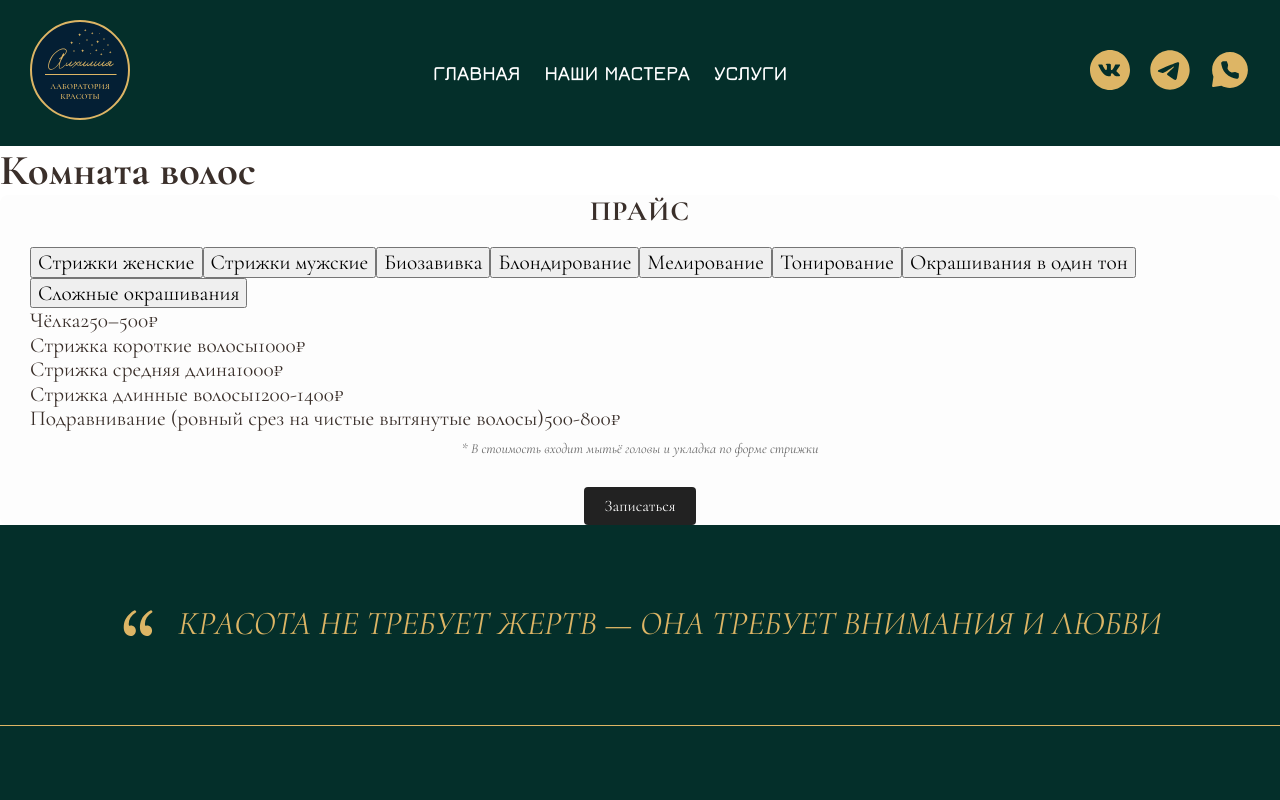
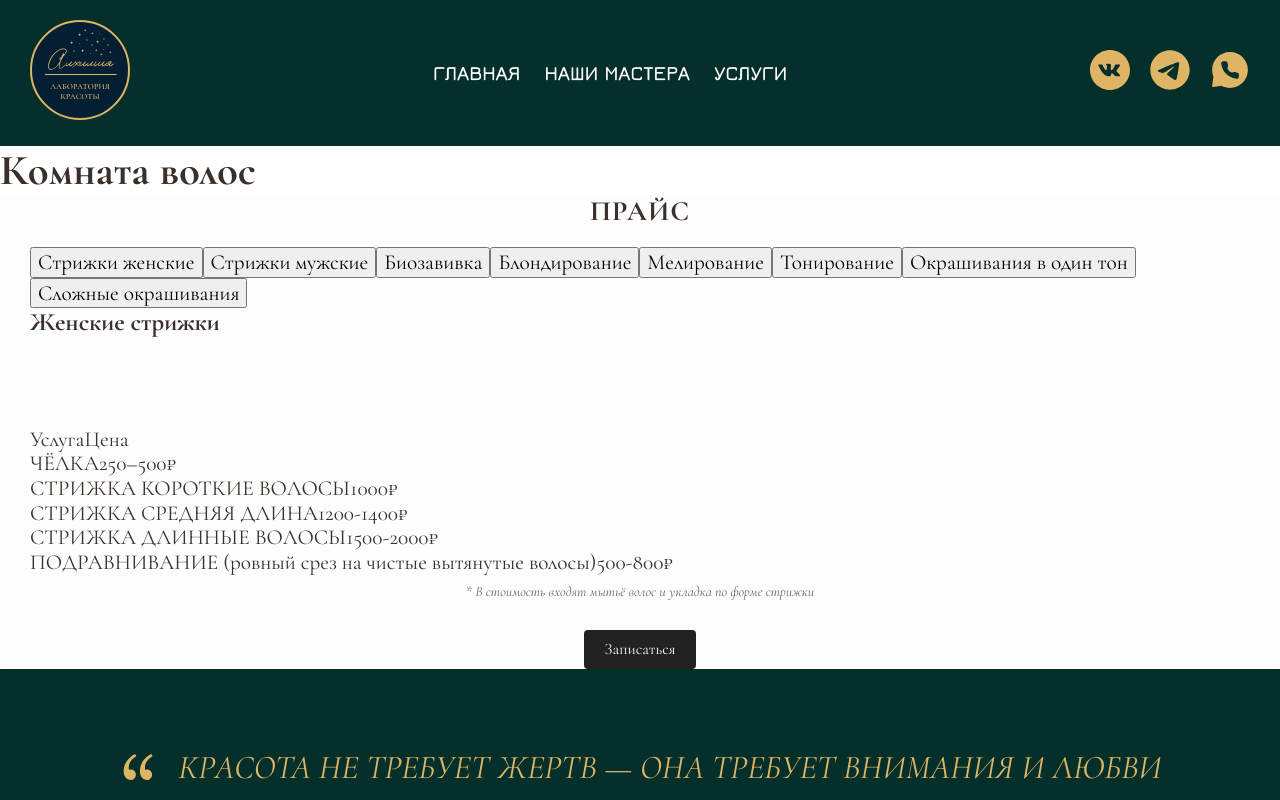
Before and after one commit to darina1970/Alchemy-Beauty-Salon, a React (Vite) app: page /services/hair in a window 1280 px wide. Shown: the top 800 px of the page. Built offline with nearby package versions, Linux system fonts and the light colour scheme.

Commit message:
add final data for hairRoom

```diff
--- a/src/components/Rooms/Price/PriceBlock.jsx
+++ b/src/components/Rooms/Price/PriceBlock.jsx
@@ -3,11 +3,9 @@ import Tabs from "./Tabs";
 import PriceTable from "./PriceTable";
 import styles from './PriceBlock.module.css';
 
-const PriceBlock = ({ tabs, defaultTabKey, pricesByTab, notesByTab, note }) => {
-    const [activeTab, setActiveTab] = useState(defaultTabKey || (tabs ? tabs[0].key : null));
-
-    const currentPrices = tabs ? pricesByTab[activeTab] : pricesByTab;
-    const currentNote = tabs ? (notesByTab?.[activeTab] || null) : note;
+const PriceBlock = ({ tabs, defaultTabKey, pricesByTab }) => {
+    const [activeTab, setActiveTab] = useState(defaultTabKey || (tabs?.[0]?.key ?? null));
+    const priceGroups = tabs ? pricesByTab[activeTab] : [pricesByTab];
 
     return (
         <div className={styles.priceBlock}>
@@ -22,14 +20,20 @@ const PriceBlock = ({ tabs, defaultTabKey, pricesByTab, notesByTab, note }) => {
                     />
                 )}
 
-            <PriceTable data={currentPrices} />
+                {priceGroups.map((group, idx) => (
+                    <div key={idx} className={styles.priceGroup}>
+                        {group.title && <h3 className={styles.priceGroupTitle}>{group.title}</h3>}
 
-            {currentNote && (
-                <p className={styles.note}>{currentNote}</p>
+                        <PriceTable data={group.data} columns={group.columns} />
+
+                        {group.note && (
+                            <p className={styles.note}>{group.note}</p>
                         )}
+
                         <button className={styles.button}>Записаться</button>
                     </div>
-
+                ))}
+            </div>
         </div>
     );
 };
--- a/src/components/Rooms/Price/PriceTable.jsx
+++ b/src/components/Rooms/Price/PriceTable.jsx
@@ -1,12 +1,22 @@
-const PriceTable = ({ data }) => (
+const PriceTable = ({ data, columns = ['Услуга', 'Цена'] }) => {
+    return (
         <div className="price-table">
+            <div className="price-header">
+                {columns.map((col, idx) => (
+                    <span key={idx} className={`price-col col-${idx}`}>{col}</span>
+                ))}
+            </div>
             {data.map((item, index) => (
                 <div key={index} className="price-row">
-            <span className="price-title">{item.title}</span>
-            <span className="price-value">{item.price}</span>
+                    {columns.map((_, idx) => (
+                        <span key={idx} className={`price-col col-${idx}`}>
+                            {item[`col${idx}`]}
+                        </span>
+                    ))}
                 </div>
             ))}
         </div>
     );
+};
 
 export default PriceTable;
--- a/src/pages/OurServices/RoomHair/RoomHair.jsx
+++ b/src/pages/OurServices/RoomHair/RoomHair.jsx
@@ -1,6 +1,6 @@
 import React from 'react';
 import PriceBlock from '../../../components/Rooms/Price/PriceBlock';
-import { hairTabs, hairPricesByTab, hairNotesByTab } from './hairPriceData';
+import { hairTabs, hairPricesByTab } from './hairPriceData';
 
 
 const HairRoom = () => {
@@ -11,7 +11,6 @@ const HairRoom = () => {
                 tabs={hairTabs}
                 defaultTabKey='womenCuts'
                 pricesByTab={hairPricesByTab}
-                notesByTab={hairNotesByTab}
 
             />
         </div>
--- a/src/pages/OurServices/RoomHair/hairPriceData.js
+++ b/src/pages/OurServices/RoomHair/hairPriceData.js
@@ -9,61 +9,139 @@ const hairTabs = [
     { key: 'complexColoring', label: 'Сложные окрашивания' },
 ];
 
+
 const hairPricesByTab = {
     womenCuts: [
-        { title: 'Чёлка', price: '250–500₽' },
-        { title: 'Стрижка короткие волосы', price: '1000₽' },
-        { title: 'Стрижка средняя длина', price: '1000₽' },
-        { title: 'Стрижка длинные волосы', price: '1200-1400₽' },
-        { title: 'Подравнивание (ровный срез на чистые вытянутые волосы)', price: '500-800₽' },
+        {
+            title: 'Женские стрижки',
+            columns: ['Услуга', 'Цена'],
+            data: [
+                { col0: 'ЧЁЛКА', col1: '250–500₽' },
+                { col0: 'СТРИЖКА КОРОТКИЕ ВОЛОСЫ', col1: '1000₽' },
+                { col0: 'СТРИЖКА СРЕДНЯЯ ДЛИНА', col1: '1200-1400₽' },
+                { col0: 'СТРИЖКА ДЛИННЫЕ ВОЛОСЫ', col1: '1500-2000₽' },
+                { col0: 'ПОДРАВНИВАНИЕ (ровный срез на чистые вытянутые волосы)', col1: '500-800₽' },
+            ],
+            note: '* В стоимость входят мытьё волос и укладка по форме стрижки',
+        },
     ],
     menCuts: [
-        { title: 'Борода, Усы', price: '300–700 ₽' },
-        { title: 'Выбривание (полоски, узоры)', price: '100-350₽' },
-        { title: 'Креативная', price: '1000₽' },
-        { title: 'Модельная', price: '800 ₽' },
-        { title: 'Наголо', price: '350₽' },
-        { title: 'Под насадку', price: '450₽' },
-        { title: 'Спортивная (бокс, полубокс, две и более насадки)', price: '600₽' },
-        { title: 'Удлинённая', price: '1000₽' },
-        { title: 'Стрижка', price: 'от 800 ₽' },
+        {
+            title: 'Мужские стрижки',
+            columns: ['Услуга', 'Цена'],
+            data: [
+                { col0: 'НАГОЛО', col1: '350₽' },
+                { col0: 'ПОД НАСАДКУ', col1: '450₽' },
+                { col0: 'СПОРТИВНАЯ (бокс, полубокс, две и более насадки)', col1: '600₽' },
+                { col0: 'МОДЕЛЬНАЯ', col1: '800₽' },
+                { col0: 'УДЛИНЁННАЯ', col1: '1000₽' },
+                { col0: 'КРЕАТИВНАЯ', col1: '1000₽' },
+                { col0: 'ВЫБРИВАНИЕ (полоски, узоры)', col1: '100-350₽' },
+                { col0: 'БОРОДА/УСЫ', col1: '300-700₽' },
+            ],
+        },
     ],
     bio: [
-        { title: 'Верх на коротких волосах', price: '2500-3000₽' },
-        { title: 'Короткие волосы', price: '3500-4000₽' },
-        { title: 'Средняя длина', price: '4500-6000₽' },
-        { title: 'Длинные волосы', price: 'от 6000₽' },
+        {
+            title: 'Биозавивка',
+            columns: ['Услуга', 'Цена'],
+            data: [
+                { col0: 'ВЕРХ НА КОРОТКИХ ВОЛОСАХ', col1: '2500-3000₽' },
+                { col0: 'КОРОТКИЕ ВОЛОСЫ', col1: '3500-4000₽' },
+                { col0: 'СРЕДНЯЯ ДЛИНА', col1: '4500-6000₽' },
+                { col0: 'ДЛИННЫЕ ВОЛОСЫ', col1: 'от 6000₽' },
+            ],
+        },
     ],
     blonding: [
-        { title: 'Блондирование корней', price: '2000 ₽' },
-        { title: 'Полное блондирование', price: 'от 3000 ₽' },
+        {
+            title: 'Блондирование',
+            columns: ['Услуга', 'Цена'],
+            data: [
+                { col0: 'КОРНИ до 1,5 см, ТЁМНЫЕ ВОЛОСЫ до 1 см', col1: '2500-3000₽' },
+                { col0: 'КОРОТКИЕ ВОЛОСЫ/КОРНИ более 1,5 см', col1: '3000-4000₽' },
+                { col0: 'СРЕДНЯЯ ДЛИНА (по плечи - выше лопаток)', col1: '3900-4500₽' },
+                { col0: 'ДЛИННЫЕ ВОЛОСЫ (ниже лопаток)', col1: 'от 4500₽' },
+                { col0: 'ОЧЕНЬ ДЛИННЫЕ ВОЛОСЫ (ниже талии)', col1: 'от 5500₽' },
+            ],
+            note: '* Возможна доплата за густоту, выравнивание цвета, репигментацию или предварительную смывку, если она необходима для достижения желаемого результата',
+        },
     ],
     highlighting: [
-        { title: 'Мелирование частичное', price: '2000 ₽' },
-        { title: 'Мелирование полное', price: 'от 2500 ₽' },
+        {
+            title: 'Мелирование (классика)',
+            columns: ['Услуга', 'ТОП-ЗОНА', 'ВСЯ ГОЛОВА'],
+            data: [
+                { col0: 'КОРОТКИЕ ВОЛОСЫ/КОРНИ до 5 см', col1: '2800₽', col2: '3500-3800₽' },
+                { col0: 'СРЕДНЯЯ ДЛИНА/КОРНИ 8-10 см', col1: '3500-3800₽', col2: '4000-4500₽' },
+                { col0: 'ДЛИННЫЕ ВОЛОСЫ', col1: '4300-4600₽', col2: '5000-5500₽' },
+                { col0: 'МЫТЬЁ ОТТЕНОЧНЫМ ШАМПУНЕМ/ОТТЕНОЧНАЯ МАСКА', col1: '+200-250₽' },
+            ],
+            note: '* Возможна доплата за густоту, выравнивание цвета, репигментацию или предварительную смывку, если она необходима для достижения желаемого результата',
+        },
     ],
     toning: [
-        { title: 'Тонирование корней', price: '1000 ₽' },
-        { title: 'Тонирование по длине', price: '1500 ₽' },
+        {
+            title: 'Тонирование после мелирования',
+            columns: ['Услуга', 'Цена'],
+            data: [
+                { col0: 'КОРОТКИЕ ВОЛОСЫ', col1: '1500-1700₽' },
+                { col0: 'СРЕДНЯЯ ДЛИНА', col1: '1800-2200₽' },
+                { col0: 'ДЛИННЫЕ ВОЛОСЫ', col1: '2200-2800₽' },
+            ],
+        },
+        {
+            title: 'Тонирование после блондирования',
+            columns: ['Услуга', 'Цена'],
+            data: [
+                { col0: 'КОРОТКИЕ ВОЛОСЫ', col1: '2100-2400₽' },
+                { col0: 'СРЕДНЯЯ ДЛИНА', col1: '2300-2700₽' },
+                { col0: 'ДЛИННЫЕ ВОЛОСЫ', col1: '2800-4000₽' },
+            ],
+            note: '* Возможна доплата за густоту, выравнивание цвета, репигментацию или предварительную смывку, если она необходима для достижения желаемого результата',
+        },
     ],
     oneTone: [
-        { title: 'Окрашивание в один тон (корни)', price: '1500 ₽' },
-        { title: 'Окрашивание в один тон (по длине)', price: 'от 2000 ₽' },
+        {
+            title: 'Окрашивание в один тон',
+            columns: ['Услуга', 'БЕЗ СЕДИНЫ', 'С СЕДИНОЙ'],
+            data: [
+                { col0: 'КОРОТКИЕ ВОЛОСЫ/КОРНИ', col1: '2000-2500₽', col2: '2300-3500₽' },
+                { col0: 'СРЕДНЯЯ ДЛИНА', col1: '2500-3500₽', col2: '2800-3800₽' },
+                { col0: 'ДЛИННЫЕ ВОЛОСЫ', col1: '3000-5000₽', col2: '3300-5500₽' },
+            ],
+            note: '* Возможна доплата за густоту, выравнивание цвета, репигментацию или предварительную смывку, если она необходима для достижения желаемого результата',
+        },
     ],
     complexColoring: [
-        { title: 'Шатуш, балаяж, airtouch', price: 'от 3500 ₽' },
+        {
+            title: 'Балаяж/открытые техники “под ключ”',
+            columns: ['Услуга', 'Цена'],
+            data: [
+                { col0: 'КОРОТКИЕ ВОЛОСЫ', col1: '5200-6000₽' },
+                { col0: 'СРЕДНЯЯ ДЛИНА', col1: '6200-7000₽' },
+                { col0: 'ДЛИННЫЕ ВОЛОСЫ', col1: '7200-9500₽' },
+            ],
+            note: '* Возможна доплата за густоту, выравнивание цвета, репигментацию или предварительную смывку, если она необходима для достижения желаемого результата',
+        },
+        {
+            title: 'Air Touch “под ключ” - с тонированием и уходовой процедурой',
+            columns: ['Услуга', 'МАСТЕР-КОЛОРИСТ', 'КОЛОРИСТ-ЭКСПЕРТ'],
+            data: [
+                { col0: 'СРЕДНЯЯ ДЛИНА', col1: '11000-13000₽', col2: '13000-16000₽' },
+                { col0: 'ДЛИННЫЕ ВОЛОСЫ', col1: '15000-17000₽', col2: '17000-20000₽' },
+            ],
+        },
+        {
+            title: 'Air Touch коррекция (топ-зона, контур)',
+            columns: ['Услуга', 'МАСТЕР-КОЛОРИСТ', 'КОЛОРИСТ-ЭКСПЕРТ'],
+            data: [
+                { col0: 'СРЕДНЯЯ ДЛИНА', col1: '8000-8500₽', col2: '9000-11000₽' },
+                { col0: 'ДЛИННЫЕ ВОЛОСЫ', col1: '95000-12000₽', col2: '12000-14000₽' },
+            ],
+            note: '* Возможна доплата за густоту, выравнивание цвета, репигментацию или предварительную смывку, если она необходима для достижения желаемого результата',
+        },
     ],
 };
 
-const hairNotesByTab = {
-    womenCuts: '* В стоимость входит мытьё головы и укладка по форме стрижки',
-    menCuts: '',
-    bio: '',
-    blonding: '* Возможна доплата за густоту, выравнивание цвета, репигментацию или предварительную смывку, если она необходима для достижения желаемого результата',
-    highlighting: '* Возможна доплата за густоту, выравнивание цвета, репигментацию или предварительную смывку, если она необходима для достижения желаемого результата',
-    toning: '* Возможна доплата за густоту, выравнивание цвета, репигментацию или предварительную смывку, если она необходима для достижения желаемого результата',
-    oneTone: '* Возможна доплата за густоту, выравнивание цвета, репигментацию или предварительную смывку, если она необходима для достижения желаемого результата',
-    complexColoring: '* Возможна доплата за густоту, выравнивание цвета, репигментацию или предварительную смывку, если она необходима для достижения желаемого результата',
-};
-
-export { hairTabs, hairPricesByTab, hairNotesByTab };
+export { hairTabs, hairPricesByTab };
```
Lines whose indentation alone changed are shown as unchanged.
